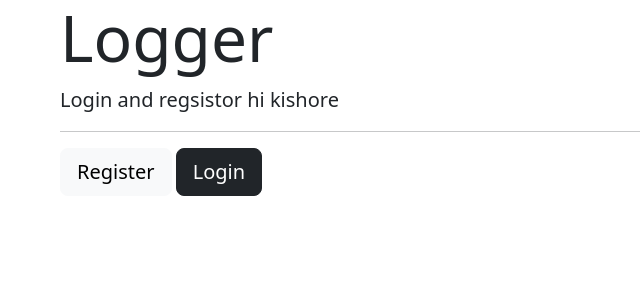
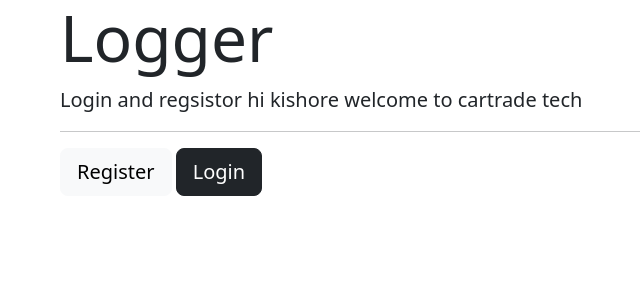
Before and after one commit to NGamerHere/logger, a Node server app: page / in a window 1280 px wide. Shown: the top 300 px of the page, without its empty margins (22-662 px from the left). Run offline with Node 20, Linux system fonts and the light colour scheme; some libraries are stand-ins or nearby versions.

Commit message:
added so many codes

```diff
--- a/views/main.ejs
+++ b/views/main.ejs
@@ -10,7 +10,7 @@
     <div class="container">
         <i class="fas fa-key fa-6x"></i>
         <h1 class="display-3">Logger</h1>
-        <p class="lead">Login and regsistor hi kishore </p>
+        <p class="lead">Login and regsistor hi kishore welcome to cartrade tech </p>
         <hr>
         <%if(newShow){%>
         <a class="btn btn-light btn-lg" href="/registration" role="button">Register</a>
```
